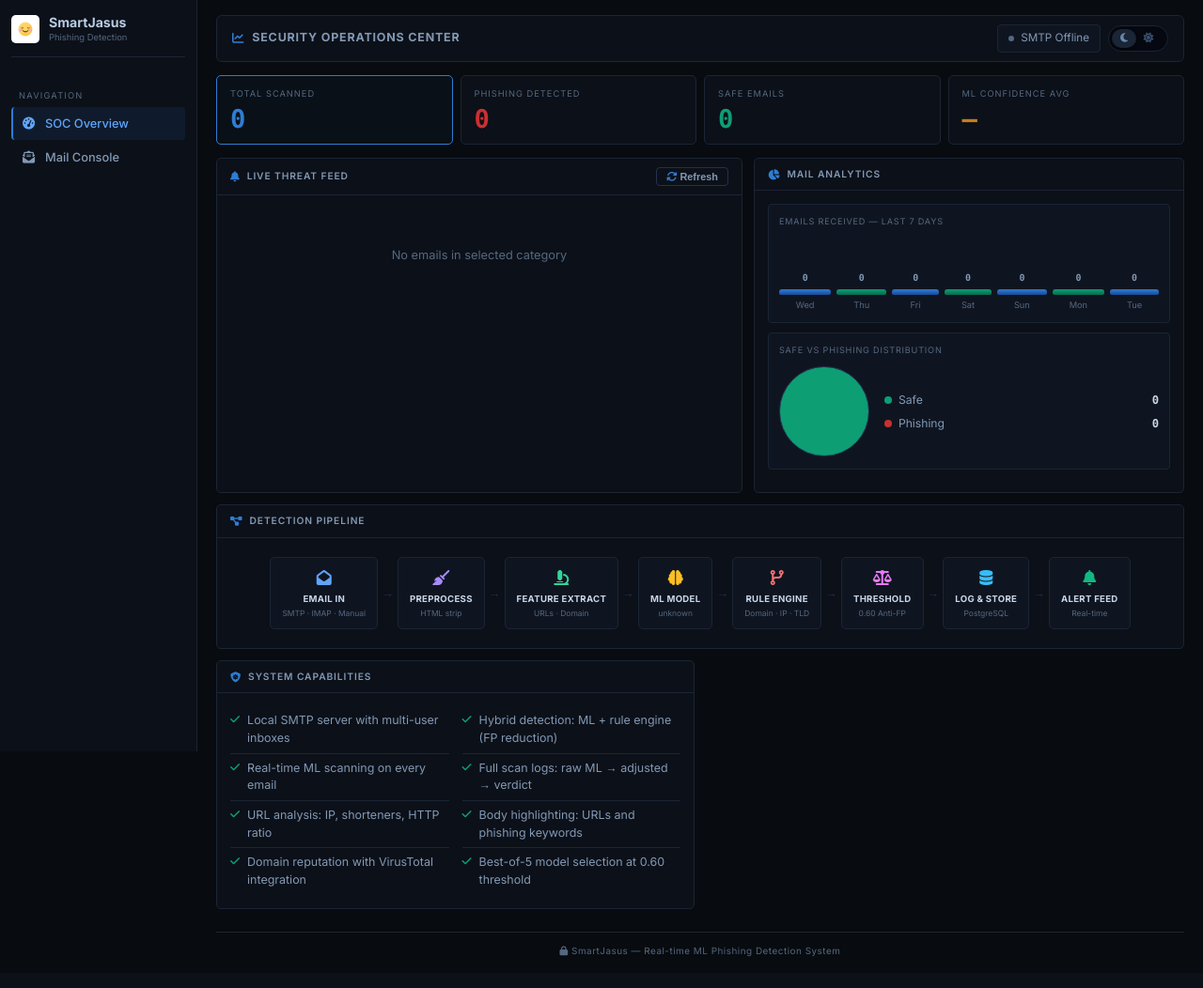
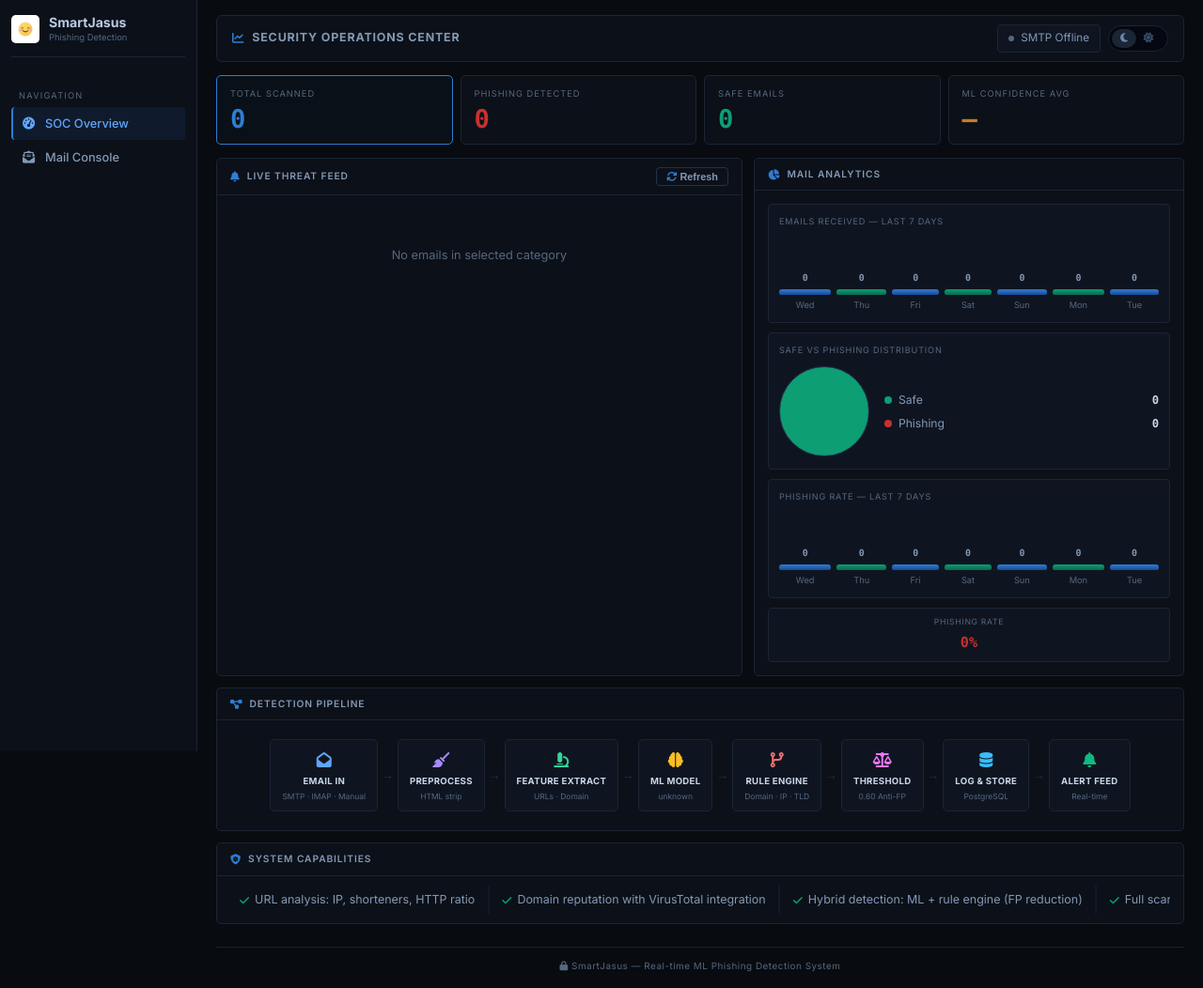
Before and after one commit to coffee-and-debugging/SmartJasus, a Flask app: page / in a window 1280 px wide. Shown: the whole page at 94% size. Before the commit the page ends 1018 px from the top, so only its background shows below. Run offline with Flask 3, Linux system fonts and the light colour scheme; data that the repository does not hold is empty; parts of the project's set-up code (start-up, migrations or seed data) failed here and were passed over; some libraries are stand-ins or nearby versions.

Commit message:
style: card styles

```diff
--- a/templates/index.html
+++ b/templates/index.html
@@ -163,7 +163,7 @@
         /* ── Grid ───────────────────────────────────────────────── */
         .main-grid { display: grid; grid-template-columns: 1.1fr 0.9fr; gap: 12px; margin-bottom: 12px; }
         .bottom-grid { display: grid; grid-template-columns: 1fr 1fr; gap: 12px; margin-top: 12px; margin-bottom: 12px; }
-        .bottom-grid > .cis-card:first-child { grid-column: 1 / -1; }
+        .bottom-grid > .cis-card { grid-column: 1 / -1; }
         @media (max-width: 1100px) {
             .main-grid, .bottom-grid { grid-template-columns: 1fr; }
             .cis-sidebar { width: 190px; }
@@ -265,6 +265,28 @@
         .legend-dot.phish { background: var(--red); }
         .legend-count { font-family: var(--mono); font-weight: 700; color: var(--text); }
 
+        /* ── Analytics extra stats ───────────────────────────────── */
+        .analytics-stats-row {
+            display: flex; gap: 10px; margin-top: 2px;
+        }
+        .analytics-stat {
+            flex: 1; background: var(--surface2); border: 1px solid var(--border);
+            border-radius: 4px; padding: 8px 10px; text-align: center;
+        }
+        .analytics-stat-label { font-size: 0.54rem; text-transform: uppercase; letter-spacing: 0.7px; color: var(--muted); margin-bottom: 4px; }
+        .analytics-stat-value { font-size: 0.95rem; font-weight: 700; font-family: var(--mono); color: var(--text); }
+        .analytics-stat-value.red    { color: var(--red); }
+        .analytics-stat-value.accent { color: var(--accent); font-size: 0.72rem; word-break: break-all; }
+
+        /* ── Capabilities marquee ─────────────────────────────────── */
+        .cap-marquee-wrap { overflow: hidden; width: 100%; }
+        @keyframes marquee { from { transform: translateX(0); } to { transform: translateX(-50%); } }
+        .cap-marquee-track {
+            display: flex; width: max-content;
+            animation: marquee 28s linear infinite;
+        }
+        .cap-marquee-track:hover { animation-play-state: paused; }
+
         /* ── Pipeline ────────────────────────────────────────────── */
         .pipe-row {
             display: flex; align-items: center; gap: 0;
@@ -282,14 +304,14 @@
         .pipe-arrow { flex-shrink: 0; padding: 0 4px; color: #253050; font-size: 0.8rem; }
 
         /* ── Capabilities ────────────────────────────────────────── */
-        .cap-grid { display: grid; grid-template-columns: 1fr 1fr; gap: 14px; }
-        .cap-list { list-style: none; padding: 0; }
+        .cap-grid { display: flex; flex-wrap: nowrap; gap: 0; overflow-x: auto; }
+        .cap-list { list-style: none; padding: 0; display: flex; flex-wrap: nowrap; gap: 0; margin: 0; }
         .cap-list li {
-            padding: 6px 0; border-bottom: 1px solid var(--border);
+            padding: 6px 14px; border-right: 1px solid var(--border);
             font-size: 0.78rem; color: var(--muted2);
-            display: flex; gap: 8px; align-items: flex-start;
+            display: flex; gap: 6px; align-items: center; white-space: nowrap; flex-shrink: 0;
         }
-        .cap-list li:last-child { border-bottom: none; }
+        .cap-list li:last-child { border-right: none; }
         .cap-icon { color: var(--green); flex-shrink: 0; margin-top: 2px; font-size: 0.72rem; }
 
         /* ── Light mode ──────────────────────────────────────────── */
@@ -328,6 +350,9 @@
             padding-top: 12px; letter-spacing: 0.5px;
         }
         body.light-mode footer { border-top-color: #CCDAE8; }
+        body.light-mode .analytics-stat { background: #F4F7FC; border-color: #CCDAE8; }
+        body.light-mode .analytics-stat-label { color: #6A88A8; }
+        body.light-mode .analytics-stat-value { color: #1A2535; }
     </style>
 </head>
 <body>
@@ -429,6 +454,16 @@
                             </div>
                         </div>
                     </div>
+                    <div class="chart-block">
+                        <div class="chart-title">Phishing Rate — Last 7 Days</div>
+                        <div id="chartPhishRate" class="mini-chart"></div>
+                    </div>
+                    <div class="analytics-stats-row">
+                        <div class="analytics-stat">
+                            <div class="analytics-stat-label">Phishing Rate</div>
+                            <div class="analytics-stat-value red" id="statPhishRate">0%</div>
+                        </div>
+                    </div>
                 </div>
             </div>
         </div>
@@ -495,20 +530,32 @@
             <!-- System Capabilities -->
             <div class="cis-card">
                 <div class="card-header"><i class="fas fa-shield-virus"></i> System Capabilities</div>
-                <div class="card-body">
-                    <div class="cap-grid">
+                <div class="card-body" style="padding: 10px 14px;">
+                    <div class="cap-marquee-wrap">
+                        <div class="cap-marquee-track">
+                            <!-- first copy -->
                             <ul class="cap-list">
                                 <li><i class="fas fa-check cap-icon"></i>Local SMTP server with multi-user inboxes</li>
                                 <li><i class="fas fa-check cap-icon"></i>Real-time ML scanning on every email</li>
                                 <li><i class="fas fa-check cap-icon"></i>URL analysis: IP, shorteners, HTTP ratio</li>
                                 <li><i class="fas fa-check cap-icon"></i>Domain reputation with VirusTotal integration</li>
-                        </ul>
-                        <ul class="cap-list">
                                 <li><i class="fas fa-check cap-icon"></i>Hybrid detection: ML + rule engine (FP reduction)</li>
                                 <li><i class="fas fa-check cap-icon"></i>Full scan logs: raw ML → adjusted → verdict</li>
                                 <li><i class="fas fa-check cap-icon"></i>Body highlighting: URLs and phishing keywords</li>
                                 <li><i class="fas fa-check cap-icon"></i>Best-of-5 model selection at 0.60 threshold</li>
                             </ul>
+                            <!-- duplicate for seamless loop -->
+                            <ul class="cap-list">
+                                <li><i class="fas fa-check cap-icon"></i>Local SMTP server with multi-user inboxes</li>
+                                <li><i class="fas fa-check cap-icon"></i>Real-time ML scanning on every email</li>
+                                <li><i class="fas fa-check cap-icon"></i>URL analysis: IP, shorteners, HTTP ratio</li>
+                                <li><i class="fas fa-check cap-icon"></i>Domain reputation with VirusTotal integration</li>
+                                <li><i class="fas fa-check cap-icon"></i>Hybrid detection: ML + rule engine (FP reduction)</li>
+                                <li><i class="fas fa-check cap-icon"></i>Full scan logs: raw ML → adjusted → verdict</li>
+                                <li><i class="fas fa-check cap-icon"></i>Body highlighting: URLs and phishing keywords</li>
+                                <li><i class="fas fa-check cap-icon"></i>Best-of-5 model selection at 0.60 threshold</li>
+                            </ul>
+                        </div>
                     </div>
                 </div>
             </div>
@@ -751,6 +798,23 @@
         const phishCount = items.filter(it => it.prediction === 'phishing').length;
         renderPieChart(safeCount, phishCount);
         renderBarChart('chartDaily', dayRows);
+
+        // Phishing rate per day bar chart
+        const phishRateRows = dayRows.map((row, i) => {
+            const key = new Date(today);
+            key.setDate(today.getDate() - (6 - i));
+            const keyStr = key.toISOString().slice(0, 10);
+            const dayItems = items.filter(it => String(it.received_at || '').slice(0, 10) === keyStr);
+            const rate = dayItems.length ? Math.round((dayItems.filter(it => it.prediction === 'phishing').length / dayItems.length) * 100) : 0;
+            return { label: row.label, value: rate };
+        });
+        renderBarChart('chartPhishRate', phishRateRows);
+
+        // Inline stats
+        const total = safeCount + phishCount;
+        const phishRate = total ? Math.round((phishCount / total) * 100) : 0;
+        const rateEl = document.getElementById('statPhishRate');
+        if (rateEl) rateEl.textContent = phishRate + '%';
     }
 
     function renderPieChart(safeCount, phishCount) {
```
Also changed, not shown: trim_datasets.py (added, +21 -0 lines). Lines whose indentation alone changed are shown as unchanged.
